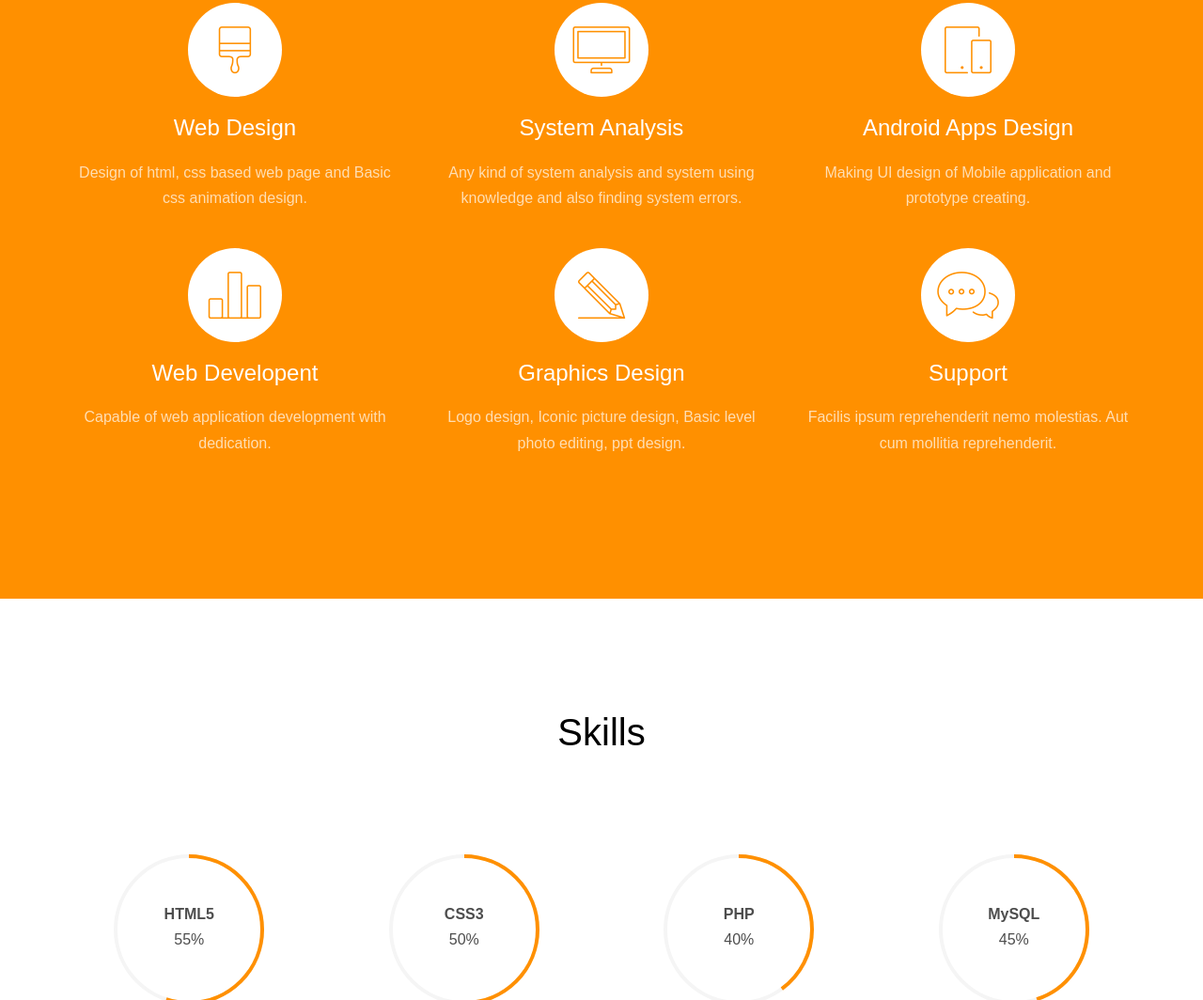
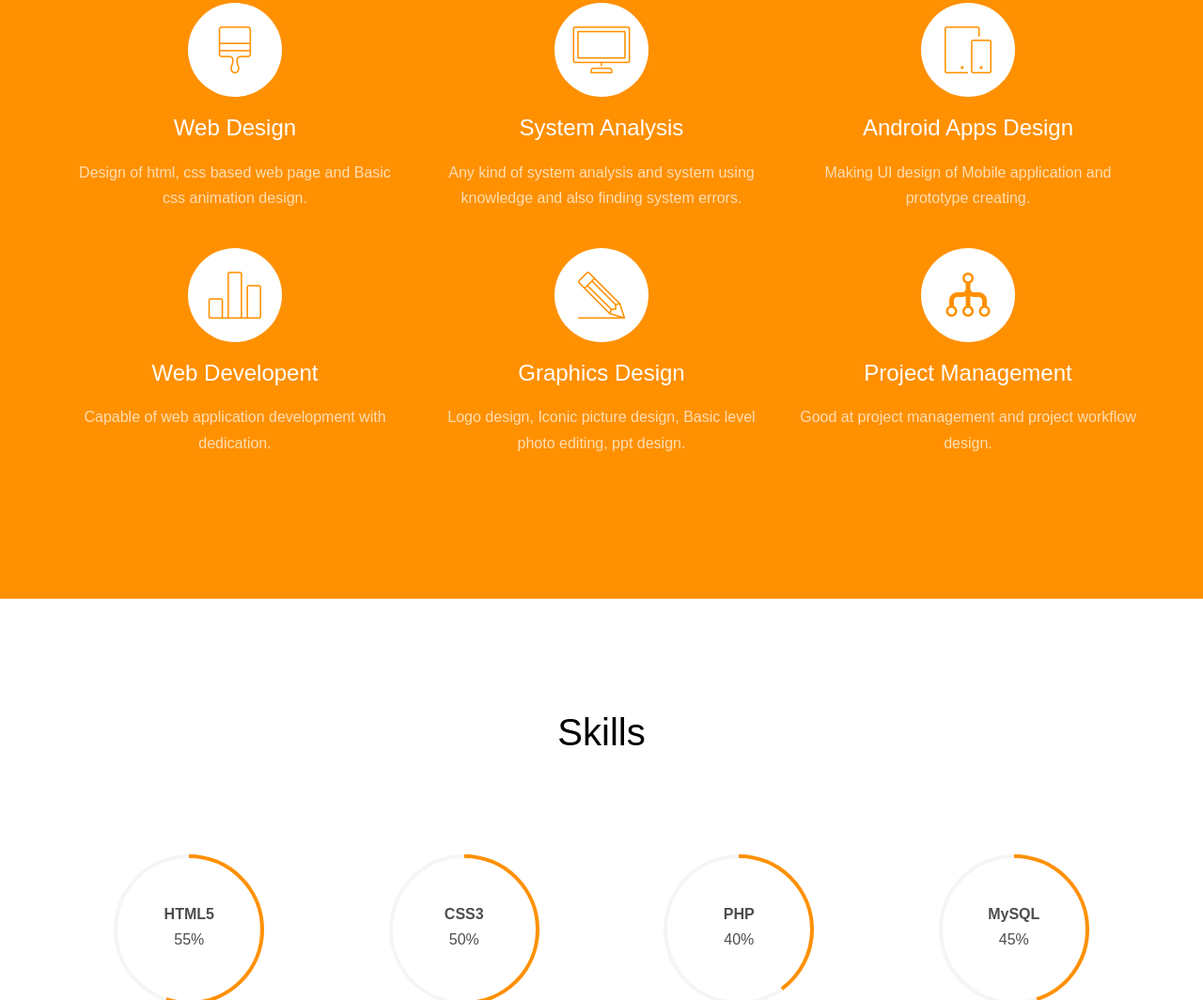
Before and after one commit to raihanuddin9619/mdraihanshafat, a plain HTML site: page index.html in a window 1280 px wide. Shown: the part 2807-3871 px from the top of the page at 94% size. Drawn offline with nearby package versions, Linux system fonts and the light colour scheme; some packages are replaced by stand-ins of ours; no server answers; files whose address does not match are found by name.

Commit message:
Update index.html

```diff
--- a/index.html
+++ b/index.html
@@ -253,11 +253,11 @@
 					<div class="col-md-4 text-center">
 						<div class="feature-left">
 							<span class="icon">
-								<i class="icon-chat"></i>
+								<i class="icon-flow-tree"></i>
 							</span>
 							<div class="feature-copy">
-								<h3>Support</h3>
-								<p>Facilis ipsum reprehenderit nemo molestias. Aut cum mollitia reprehenderit.</p>
+								<h3>Project Management</h3>
+								<p>Good at project management and project workflow design.</p>
 							</div>
 						</div>
 					</div>
```
